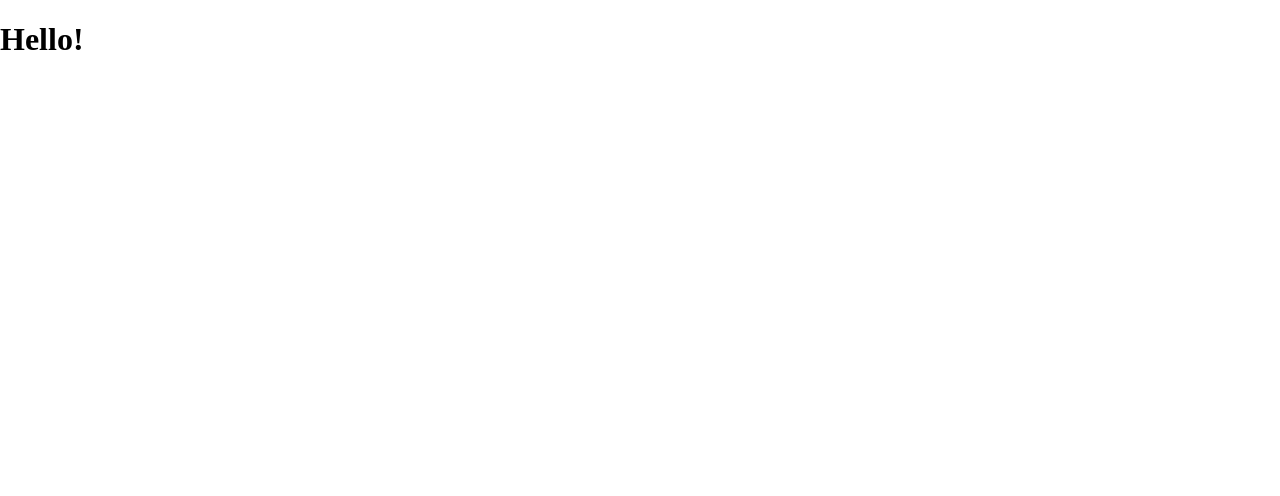
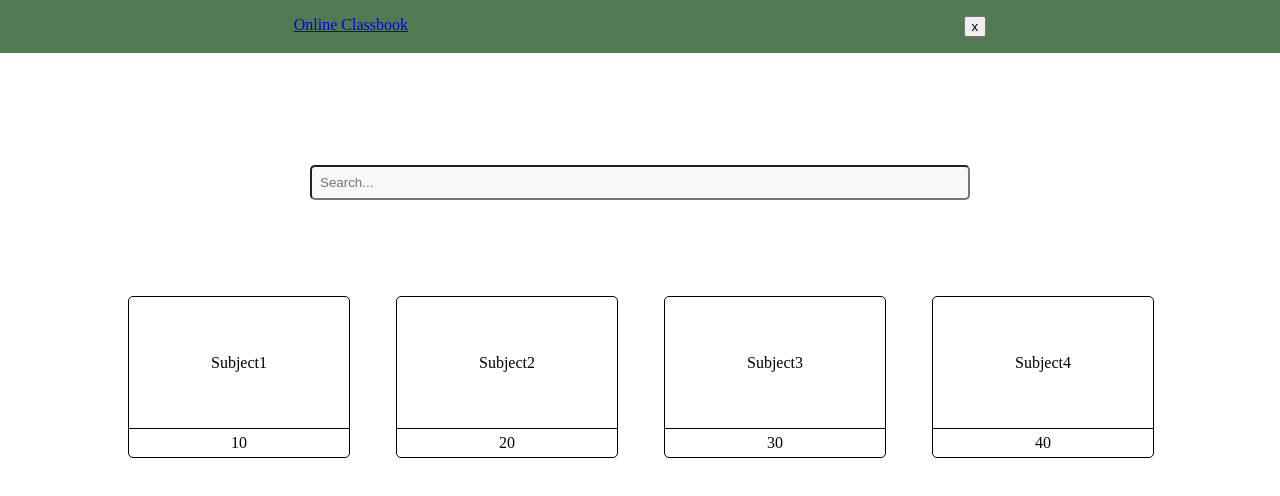
Before and after one commit to Andrei0872/online-classbook, a React (Create React App) app in the folder client/: page / in a window 1280 px wide. Shown: the top 496 px of the page. Built offline with nearby package versions, Linux system fonts and the light colour scheme.

Commit message:
feat(student): add basic page layout

```diff
--- a/client/package.json
+++ b/client/package.json
@@ -12,6 +12,7 @@
     "@types/react-dom": "^18.0.0",
     "react": "^18.2.0",
     "react-dom": "^18.2.0",
+    "react-router-dom": "^6.6.1",
     "react-scripts": "5.0.1",
     "typescript": "^4.4.2",
     "web-vitals": "^2.1.0"
--- /dev/null
+++ b/client/src/api/student.ts
@@ -0,0 +1,3 @@
+export const fetchClasses = () => {
+
+}
--- /dev/null
+++ b/client/src/components/Navbar/Header.css
@@ -0,0 +1,6 @@
+.header {
+  background-color: var(--primary-cl);
+  display: flex;
+  padding: 1rem;
+  justify-content: space-around;
+}
--- /dev/null
+++ b/client/src/components/Navbar/Header.tsx
@@ -0,0 +1,12 @@
+import './Header.css';
+
+function Header () {
+  return (
+    <header className='header'>
+      <a href="/">Online Classbook</a>
+      <button>x</button>
+    </header>
+  )
+}
+
+export default Header
--- /dev/null
+++ b/client/src/components/SearchBar/SearchBar.tsx
@@ -0,0 +1,11 @@
+interface SearchBarProps {
+  className?: string;
+}
+
+function SearchBar (props: SearchBarProps) {
+  return (
+    <input type="text" placeholder="Search..." className={props.className} />
+  )
+}
+
+export default SearchBar
--- /dev/null
+++ b/client/src/components/Subject/SubjectCard.css
@@ -0,0 +1,21 @@
+.subject-card {
+  width: 100%;
+  height: 100%;
+  border: 1px solid black;
+  border-radius: 5px;
+  display: flex;
+  flex-direction: column;
+}
+
+.subject-card__subject {
+  flex-grow: 1;
+  display: flex;
+  justify-content: center;
+  align-items: center;
+}
+
+.subject-card__students-count {
+  border-top: 1px solid black;
+  padding: .3rem;
+  text-align: center;
+}
--- /dev/null
+++ b/client/src/components/Subject/SubjectCard.tsx
@@ -0,0 +1,17 @@
+import './SubjectCard.css';
+
+interface Props {
+  subjectName: string;
+  studentsCount: number;
+}
+
+function SubjectCard (props: Props) {
+  return (
+    <div className='subject-card'>
+      <div className='subject-card__subject'>{props.subjectName}</div>
+      <div className='subject-card__students-count'>{props.studentsCount}</div>
+    </div>
+  )
+}
+
+export default SubjectCard
--- a/client/src/index.css
+++ b/client/src/index.css
@@ -1,5 +1,20 @@
+:root {
+  --primary-cl: #527a52;
+  --background-cl-1: #F9F7F7;
+}
+
+html, body {
+  height: 100%;
+}
+
 body {
   margin: 0;
   padding: 0;
   box-sizing: border-box;
 }
+
+#root {
+  height: 100%;
+  display: grid;
+  grid-template-rows: auto 1fr;
+}
--- a/client/src/index.tsx
+++ b/client/src/index.tsx
@@ -3,14 +3,24 @@ import ReactDOM from 'react-dom/client';
 import './index.css';
 import App from './App';
 import reportWebVitals from './reportWebVitals';
+import { createBrowserRouter, RouterProvider } from 'react-router-dom';
+import Student from './pages/Student/Student';
+
+const router = createBrowserRouter([
+  {
+    path: '/',
+    element: <Student />,
+  },
+]);
 
 const root = ReactDOM.createRoot(
   document.getElementById('root') as HTMLElement
 );
 root.render(
-  <React.StrictMode>
-    <App />
-  </React.StrictMode>
+  // <React.StrictMode>
+  //   <App />
+  // </React.StrictMode>
+  <RouterProvider router={router} />
 );
 
 // If you want to start measuring performance in your app, pass a function
--- /dev/null
+++ b/client/src/pages/Student/Student.css
@@ -0,0 +1,31 @@
+main.student {
+  display: flex;
+  flex-direction: column;
+  align-items: center;
+  padding-block-start: 7rem;
+}
+
+.student-search {
+  width: 50vw;
+  padding: .5rem;
+  background-color: var(--background-cl-1);
+  border-radius: 5px;
+}
+
+ul.subject-list {
+  margin-top: 6rem;
+  width: 100%;
+  list-style: none;
+  display: grid;
+  grid-template-columns: repeat(auto-fit, minmax(200px, 1fr));
+  justify-items: center;
+  column-gap: 3rem;
+  width: 80vw;
+  grid-auto-rows: 10rem;
+  padding: 0;
+  row-gap: 1.5rem;
+}
+
+li.subject-list__item {
+  width: 100%;
+}
--- /dev/null
+++ b/client/src/pages/Student/Student.tsx
@@ -0,0 +1,32 @@
+import './Student.css'
+import Header from '../../components/Navbar/Header'
+import SearchBar from '../../components/SearchBar/SearchBar'
+import SubjectCard from '../../components/Subject/SubjectCard'
+
+function Student() {
+  return (
+    <>
+      <Header />
+      <main className='student'>
+        <SearchBar className='student-search'/>
+
+        <ul className="subject-list">
+          <li className="subject-list__item">
+            <SubjectCard subjectName='Subject1' studentsCount={10} />
+          </li>
+          <li className="subject-list__item">
+            <SubjectCard subjectName='Subject2' studentsCount={20} />
+          </li>
+          <li className="subject-list__item">
+            <SubjectCard subjectName='Subject3' studentsCount={30} />
+          </li>
+          <li className="subject-list__item">
+            <SubjectCard subjectName='Subject4' studentsCount={40} />
+          </li>
+        </ul>
+      </main>
+    </>
+  )
+}
+
+export default Student
```
Also changed, not shown: 1 other file (tests, documents, lock files or other folders).
